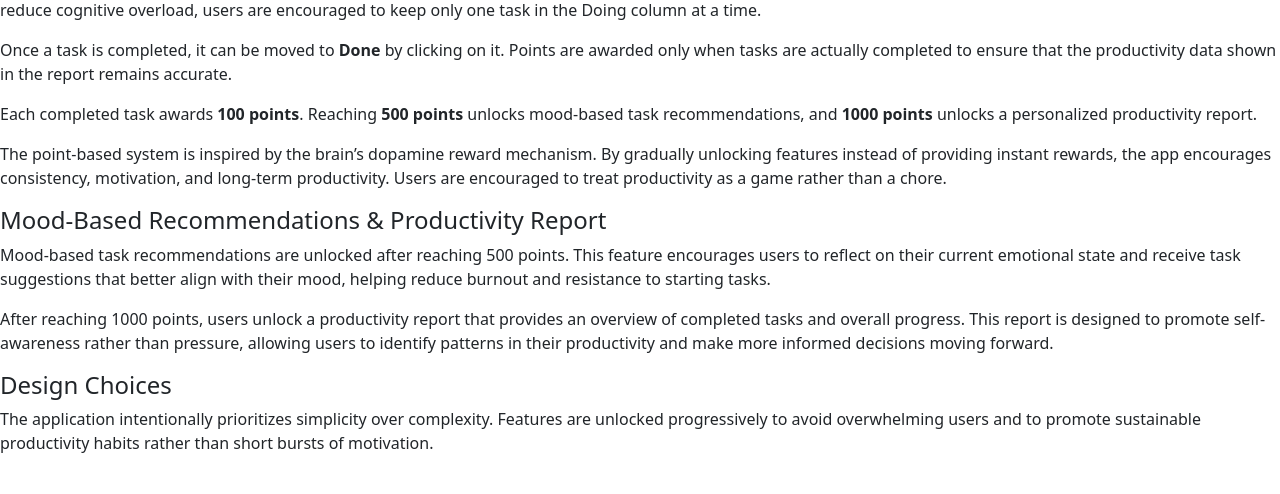
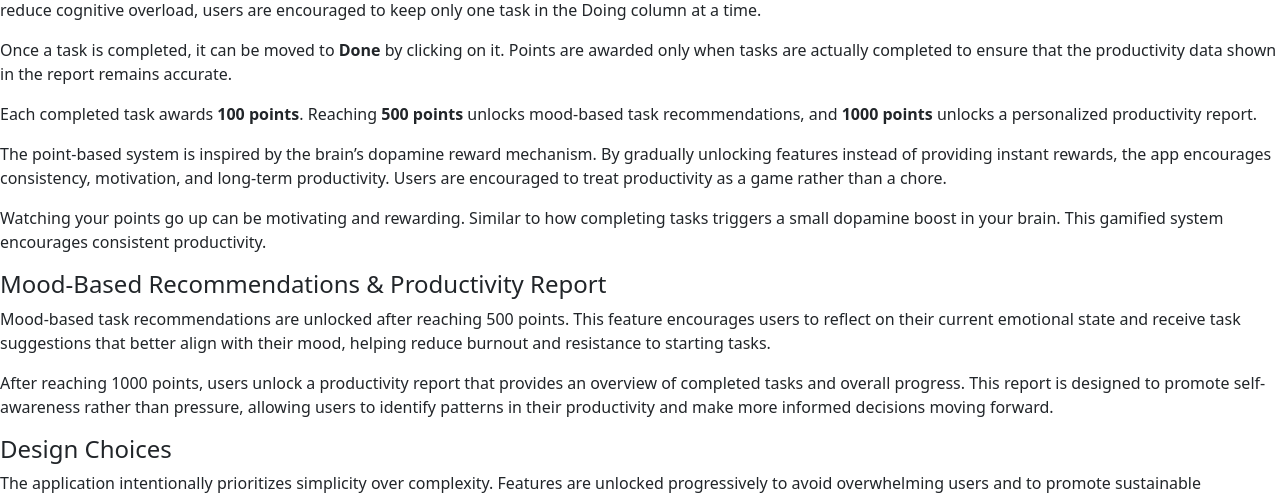
Before and after one commit to amna-nr/productivity_app, a Flask app: page /about in a window 1280 px wide. Shown: the part 135-629 px from the top of the page. Run offline with Flask 3, Linux system fonts and the light colour scheme; a user stored in the database is signed in; data comes from the database, SQL or seed files in the repository; both versions use the stored data as it was after the commit.

Commit message:
add more text to about page and fix css bug

```diff
--- a/app.py
+++ b/app.py
@@ -90,6 +90,7 @@ def get_points():
         return 0
     return row[0]
 
+# chatgpt suggested context_processor
 @app.context_processor
 def inject_points():
     if "user_id" in session:
--- a/static/style.css
+++ b/static/style.css
@@ -50,7 +50,7 @@ nav a {
 #report {
   display: flex;
   flex-direction: column;
-  align-items: centre;
+  align-items: center;
   flex: 1;
 }
 
--- a/templates/about.html
+++ b/templates/about.html
@@ -30,6 +30,11 @@
     the app encourages consistency, motivation, and long-term productivity.
     Users are encouraged to treat productivity as a game rather than a chore.
 </p>
+<p>
+    Watching your points go up can be motivating and rewarding. Similar to how completing tasks triggers a small dopamine boost in your brain.
+    This gamified system encourages consistent productivity.
+</p>
+
 
 <h4>Mood-Based Recommendations & Productivity Report</h4>
 
```
Also changed, not shown: database.db.
